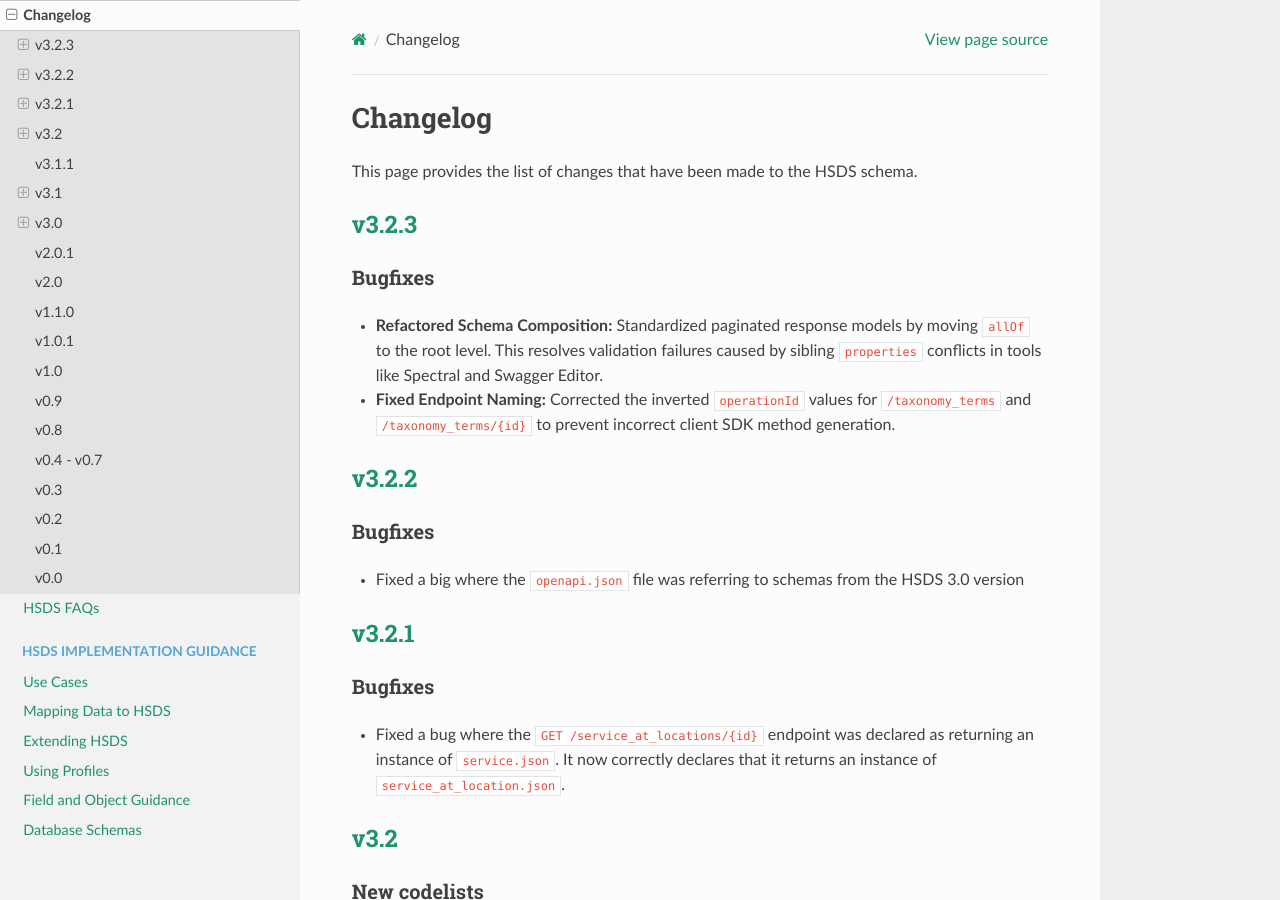
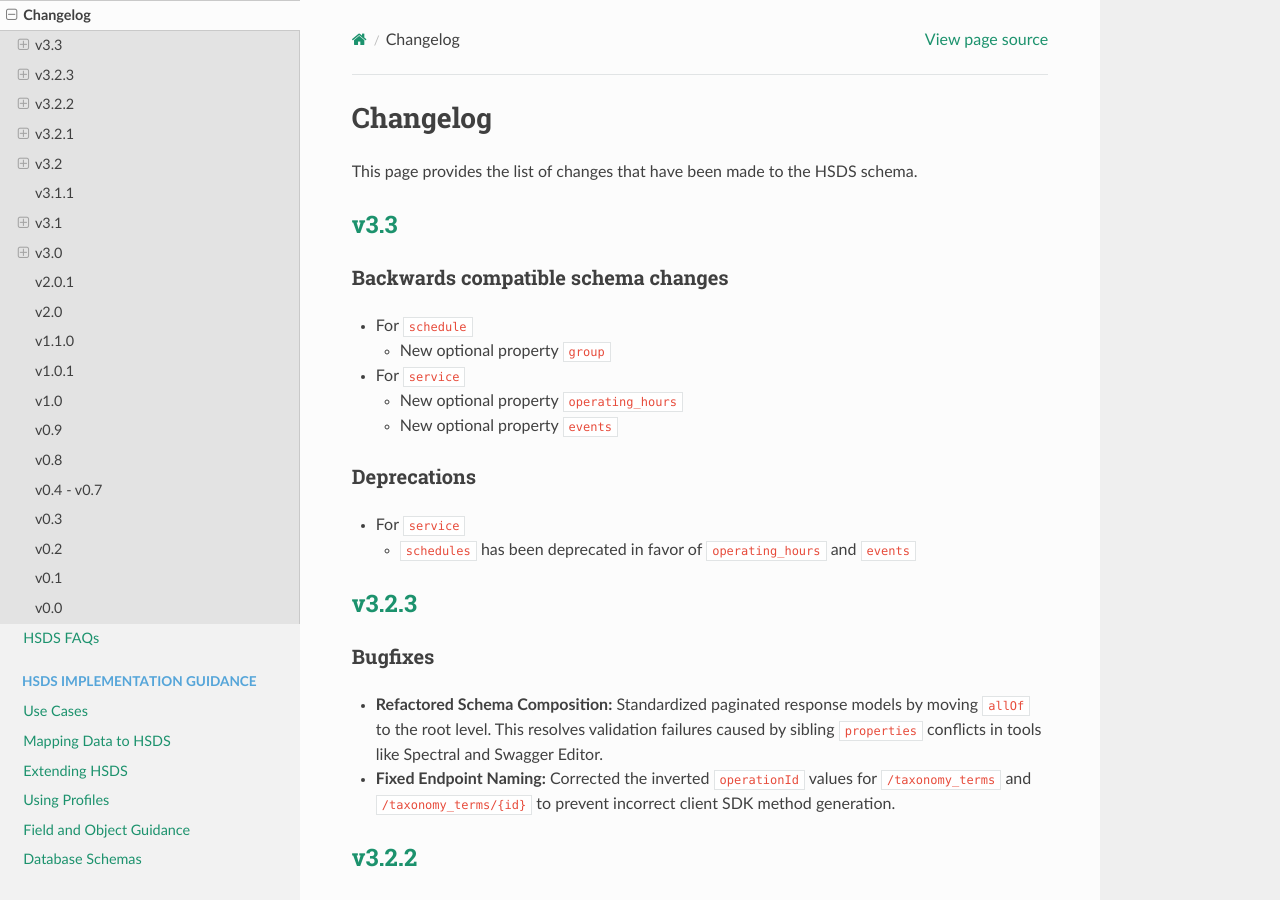
Before and after one commit to openreferral/specification, a Sphinx documentation site: the page built from docs/hsds/changelog.md, in a window 1280 px wide and 900 px high. Built offline with Sphinx 7.4.7 and the Read the Docs theme 3.1.0, drawn with Linux system fonts in a browser that asks for light colours; comment, search, counter and statistics services are not loaded.

Commit message:
docs: update changelog
The changes in this branch constitute a new MINOR upgrade to HSDS, so
have added the details in the changelog section of the docs.

Since the release does not exist yet, the link to the release on Github
uses a URL which will exist if this PR is merged.

```diff
--- a/docs/hsds/changelog.md
+++ b/docs/hsds/changelog.md
@@ -2,6 +2,21 @@ Changelog
 =========
 
 This page provides the list of changes that have been made to the HSDS schema.
+
+## [v3.3](https://github.com/openreferral/specification/releases/tag/v3.3)
+
+### Backwards compatible schema changes
+
+* For `schedule`
+  * New optional property `group`
+* For `service`
+  * New optional property `operating_hours`
+  * New optional property `events`
+
+### Deprecations
+
+* For `service`
+  * `schedules` has been deprecated in favor of `operating_hours` and `events`
 
 ## [v3.2.3](https://github.com/openreferral/specification/releases/tag/v3.2.3)
 
```
